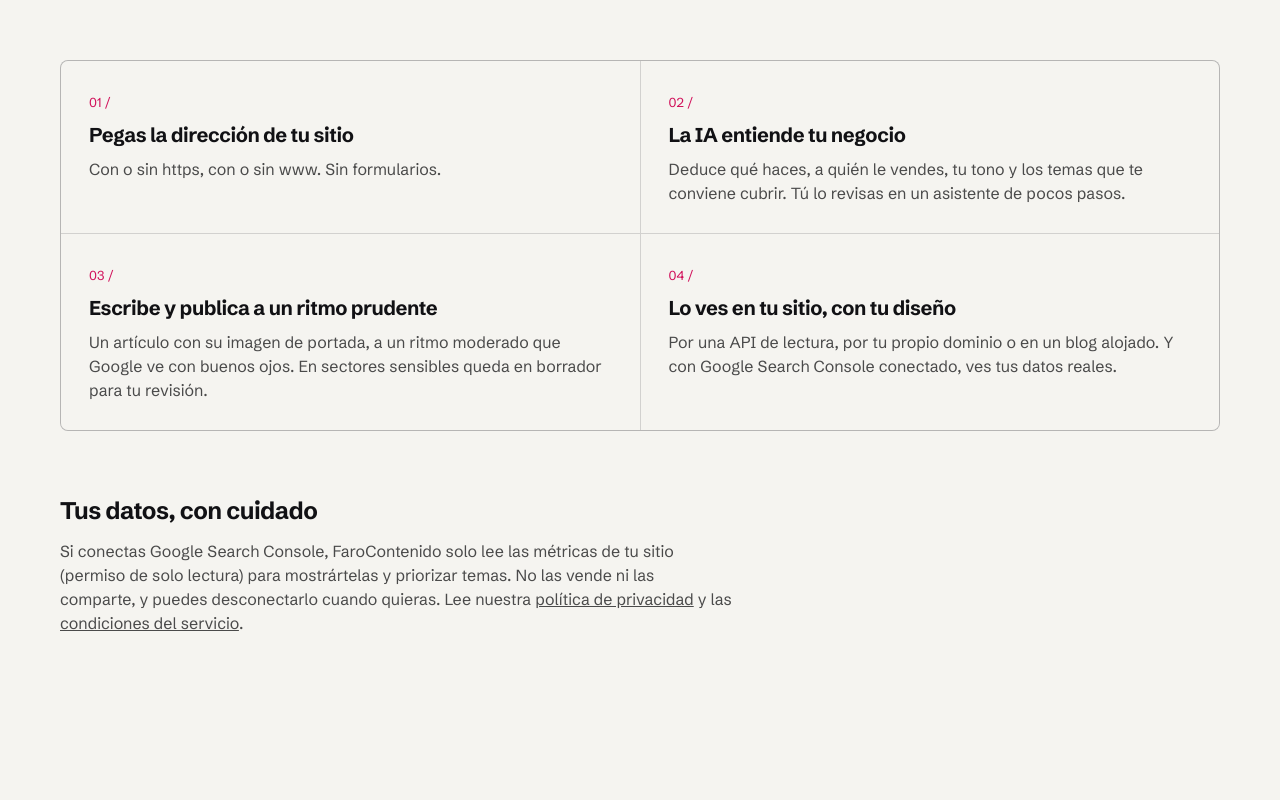
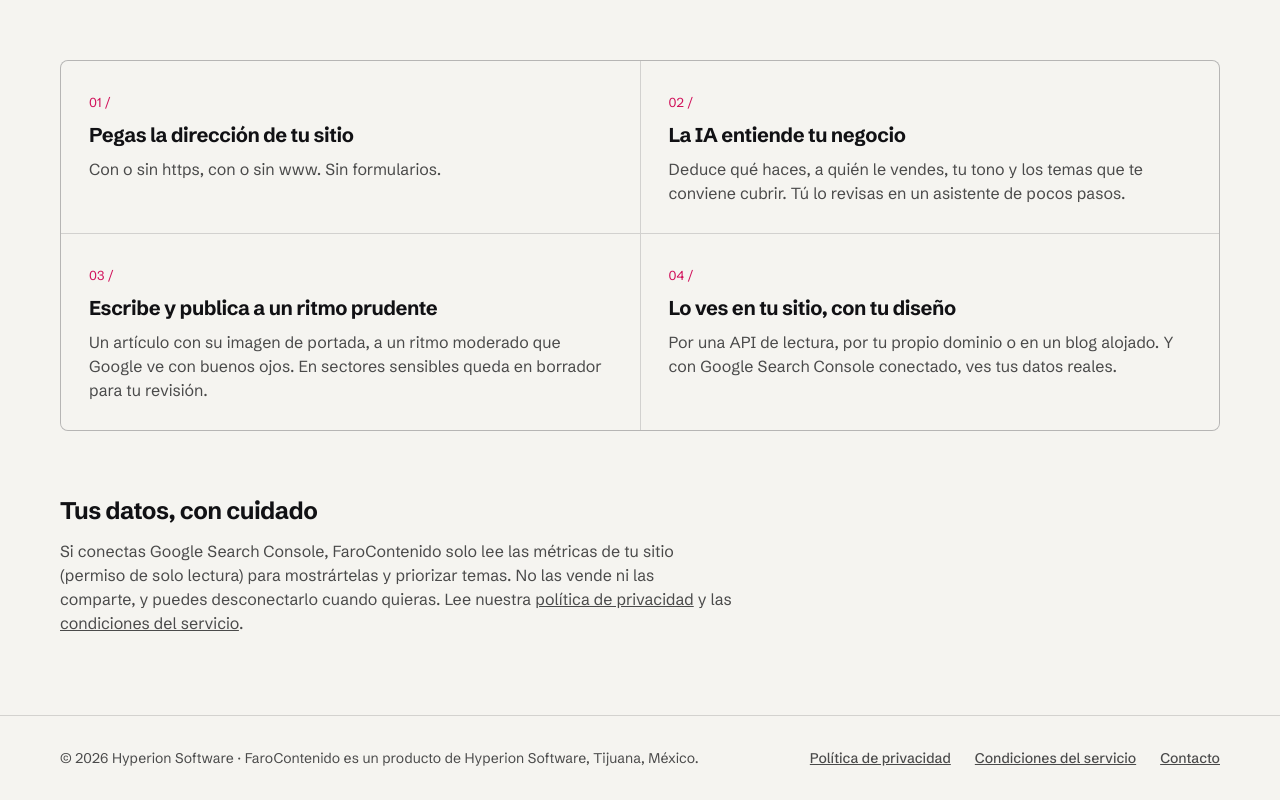
Before and after one commit to MADGRISMAD/hyperion-marketing, a Next.js app: page /faro in a window 1280 px wide. Shown: the part 527-1327 px from the top of the page. Before the commit the page ends 1242 px from the top, so only its background shows below. Built offline with nearby package versions, Linux system fonts and the light colour scheme.

Commit message:
FaroContenido: pie de página con enlaces claros a privacidad, condiciones y contacto

```diff
--- a/src/app/faro/page.js
+++ b/src/app/faro/page.js
@@ -45,6 +45,16 @@ export default function Faro() {
           <p className="mt-3 text-grey-700">Si conectas Google Search Console, FaroContenido solo lee las métricas de tu sitio (permiso de solo lectura) para mostrártelas y priorizar temas. No las vende ni las comparte, y puedes desconectarlo cuando quieras. Lee nuestra <Link href="/faro/privacidad" className="underline">política de privacidad</Link> y las <Link href="/faro/terminos" className="underline">condiciones del servicio</Link>.</p>
         </section>
       </main>
+      <footer className="border-t border-ink/15">
+        <div className="container flex flex-wrap items-center justify-between gap-4 py-8 text-sm text-grey-700">
+          <p>© 2026 Hyperion Software · FaroContenido es un producto de Hyperion Software, Tijuana, México.</p>
+          <nav aria-label="Legal" className="flex gap-6 font-medium">
+            <Link href="/faro/privacidad" className="underline">Política de privacidad</Link>
+            <Link href="/faro/terminos" className="underline">Condiciones del servicio</Link>
+            <a href="mailto:info@hyperionmkt.com" className="underline">Contacto</a>
+          </nav>
+        </div>
+      </footer>
     </div>
   )
 }
```
